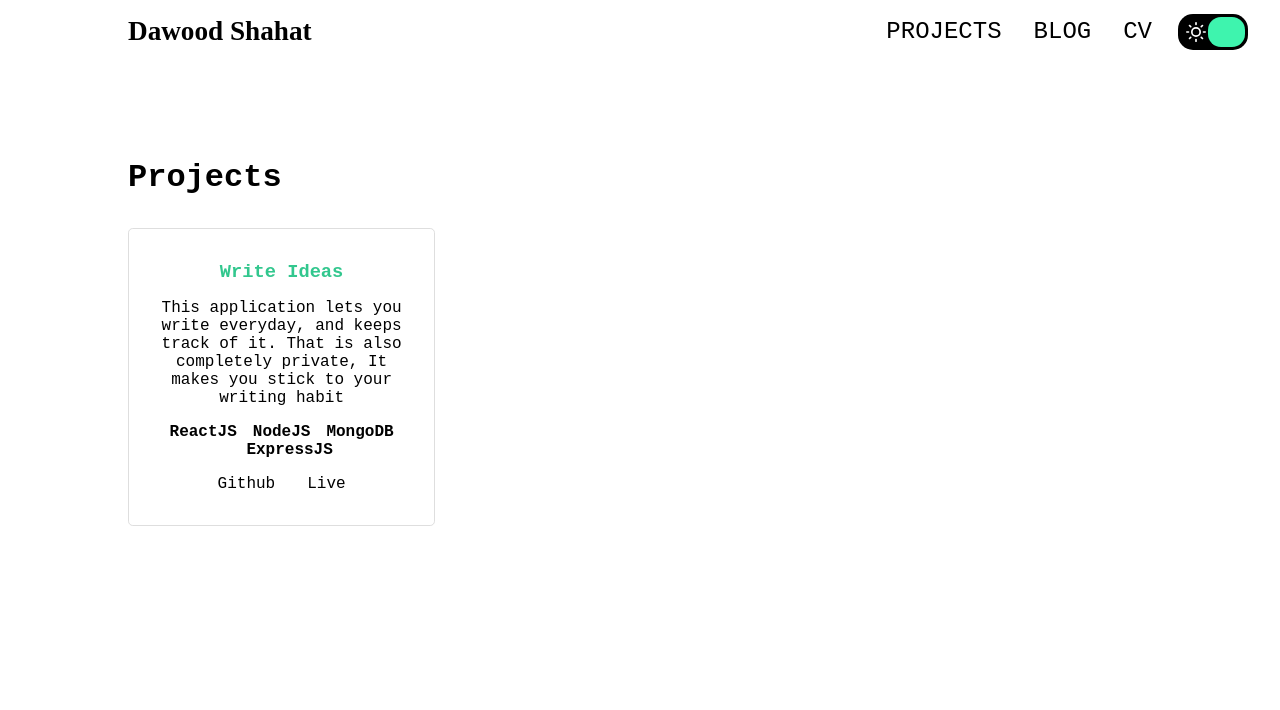
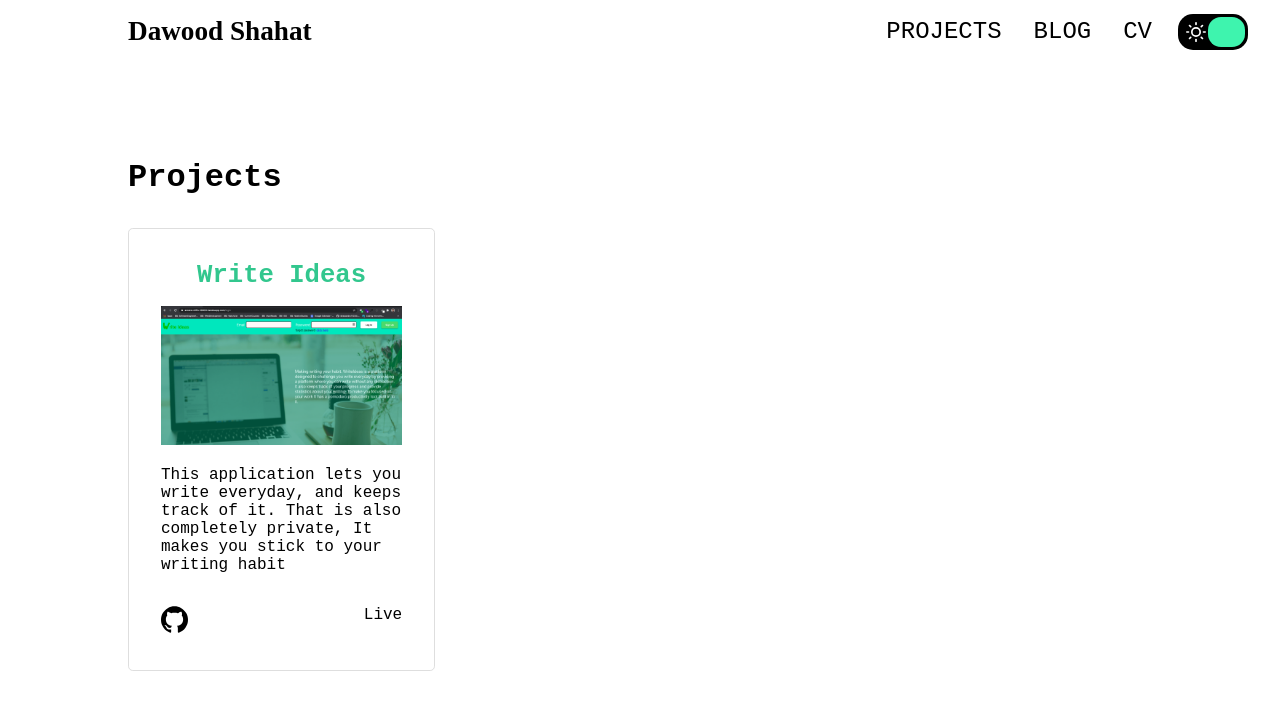
Before and after one commit to DawoodShahat/dawoodshahat.tech, a Gatsby site: page /projects in a window 1280 px wide. Built offline with nearby package versions, Linux system fonts and the light colour scheme; Gatsby itself is replaced by a stand-in of ours; some packages are replaced by stand-ins of ours.

Commit message:
updated projectsCard

```diff
--- a/gatsby-config.js
+++ b/gatsby-config.js
@@ -8,7 +8,7 @@ module.exports = {
   siteMetadata: {
     title: "Dawood Shahat",
     description:
-      "My Personal Portfolio and blog site, that focuses mainly on web technologies",
+      "My Personal Portfolio and blog site, that focuses mainly on React, Node and Javascript and many other Web technologies",
     siteUrl: "https://www.dawoodshahat.tech",
   },
   plugins: [
--- a/src/components/ProjectCard.js
+++ b/src/components/ProjectCard.js
@@ -1,29 +1,26 @@
 import React from "react"
 import "./projectcard.css"
+import GithubLogo from "../assets/github-logo.svg"
 
-const List = ({ list }) => (
-  <ul className="list">
-    {list.map((item, index) => (
-      <li key={index} className="list__item">
-        {item}
-      </li>
-    ))}
-  </ul>
-)
-
-const ProjectCard = ({ title, description, techStack, links = {} }) => {
+const ProjectCard = ({ title, description, projectScreenshot, links = {} }) => {
   const { github, live } = links
   return (
     <div className="card">
       <h3 className="card__title">{title}</h3>
+      <img
+        className="card__image"
+        src={projectScreenshot}
+        alt="project write ideas"
+      />
       <p className="card__description">{description}</p>
-      <List list={techStack} />
-      <a className="card__link" href={github}>
-        Github
-      </a>
-      <a className="card__link" href={live}>
-        Live
-      </a>
+      <div className="card__links">
+        <a className="card__link" href={github}>
+          <img src={GithubLogo} alt="github" />
+        </a>
+        <a className="card__link" href={live}>
+          Live
+        </a>
+      </div>
     </div>
   )
 }
--- a/src/components/projectcard.css
+++ b/src/components/projectcard.css
@@ -5,34 +5,31 @@
   padding: 2rem;
   border-radius: 0.3rem;
   height: 100%;
+  margin: 0 1rem 1rem 0;
 }
 
-.card {
-  margin: 0 1rem 1rem 0;
+.card__description {
+  text-align: left;
+  margin: 1rem 0;
+}
+
+.card__image {
+  width: 100%;
+}
+
+.card__links {
+  display: flex;
+  justify-content: space-between;
 }
 
 .card__title {
   color: #32c78e;
   margin-bottom: 1rem;
-}
-
-.list {
-  padding: 0;
-  list-style-type: none;
-  display: flex;
-  flex-wrap: wrap;
-  justify-content: center;
-  width: 100%;
-  margin: 1rem auto;
-  font-weight: bolder;
-}
-
-.list__item + .list__item {
-  margin-left: 1rem;
+  font-size: 1.6rem;
 }
 
 .card__link {
-  margin: 1rem;
+  margin-top: 1rem;
 }
 
 .card__link:hover {
--- a/src/pages/projects.js
+++ b/src/pages/projects.js
@@ -1,5 +1,6 @@
 import React from "react"
 import ProjectCard from "../components/ProjectCard"
+import WriteIdeasScreenShot from "../assets/writeideas.png"
 
 export default function Projects() {
   return (
@@ -8,8 +9,8 @@ export default function Projects() {
       <div className="projects">
         <ProjectCard
           title="Write Ideas"
+          projectScreenshot={WriteIdeasScreenShot}
           description="This application lets you write everyday, and keeps track of it. That is also completely private, It makes you stick to your writing habit"
-          techStack={["ReactJS", "NodeJS", "MongoDB", "ExpressJS"]}
           links={{
             github: "https://github.com/DawoodShahat/write-ideas",
             live: "https://arcane-cliffs-18850.herokuapp.com/",
```
Also changed, not shown: src/assets/github-logo.svg (added), src/assets/writeideas.png (added), 1 other file.
